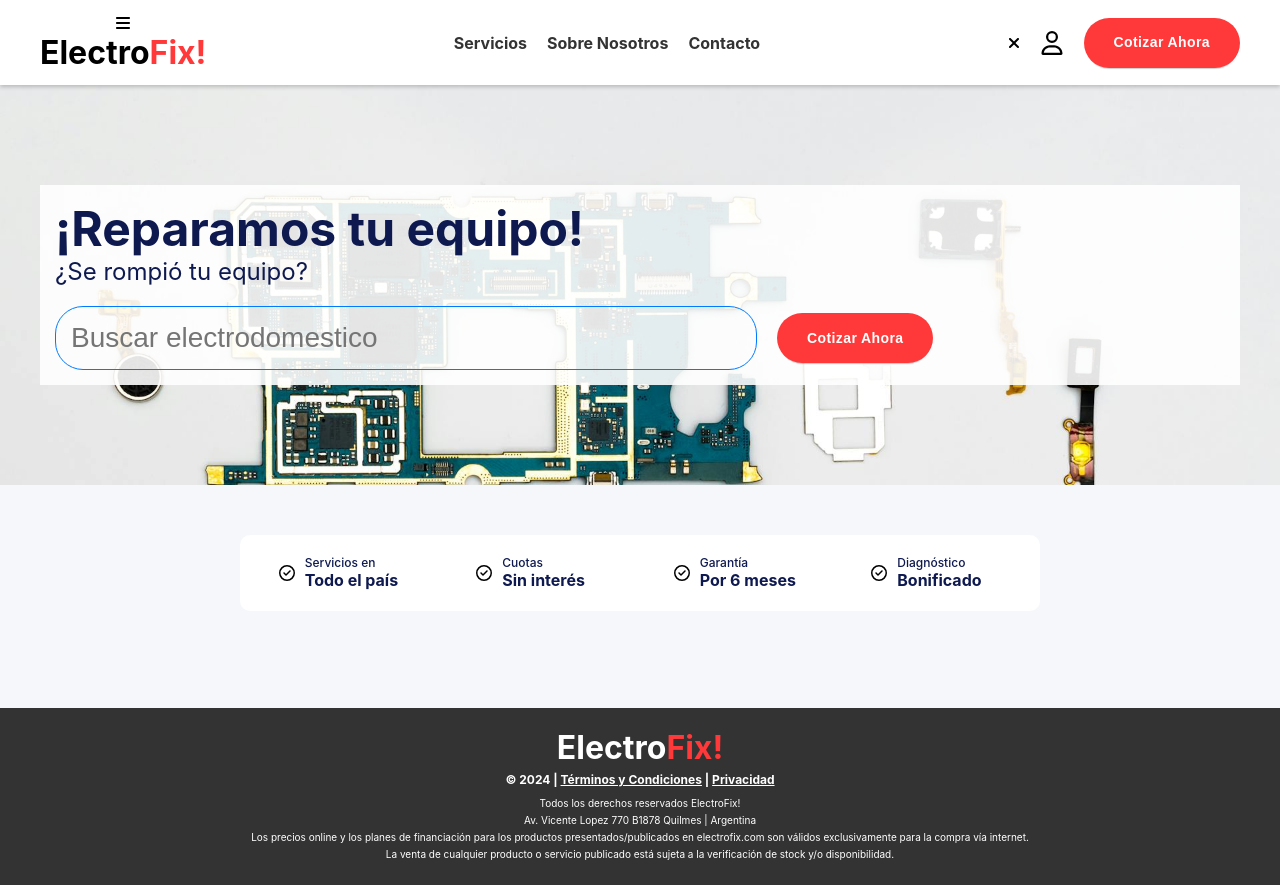
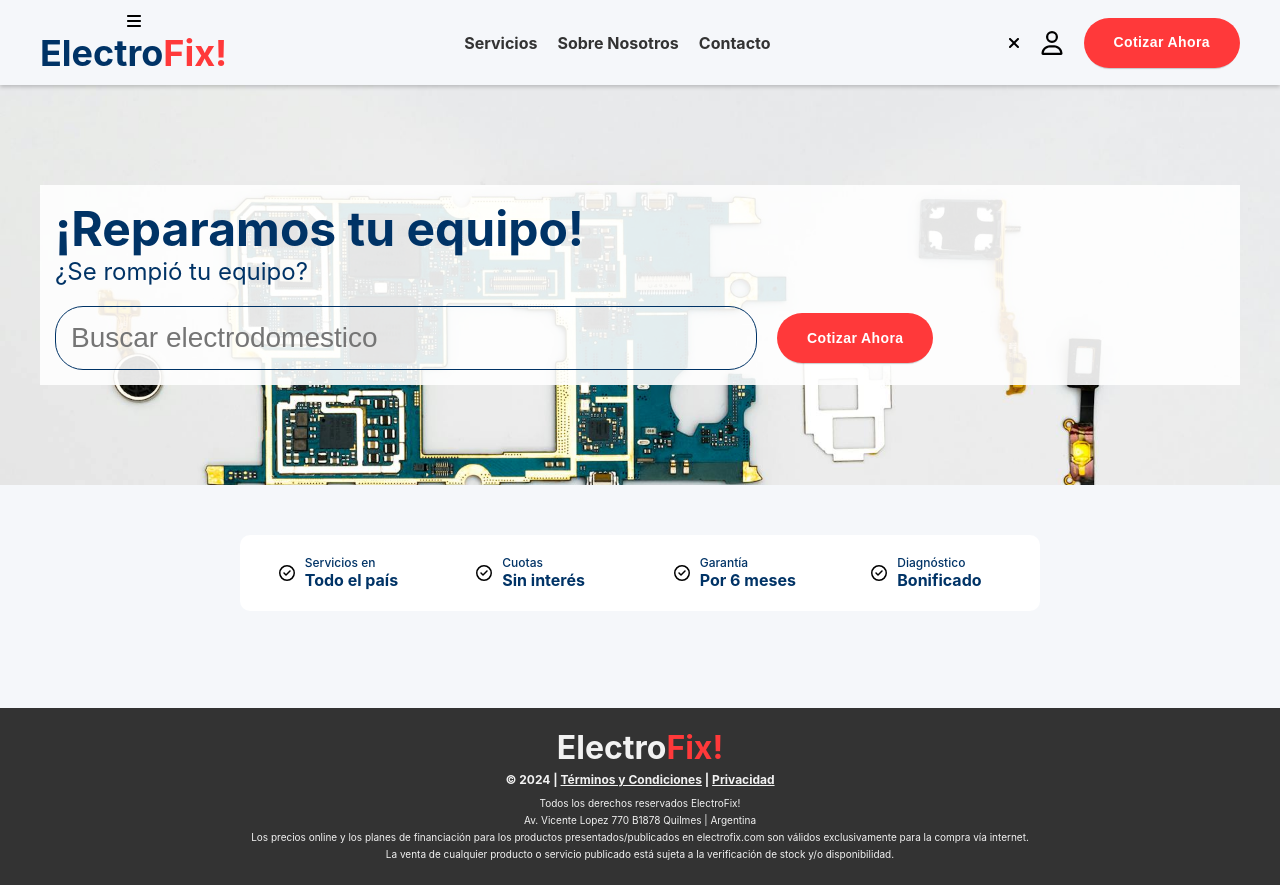
Before and after one commit to manuel-25/ElectroFix, a React (Create React App) app: page / in a window 1280 px wide. Built offline with nearby package versions, Linux system fonts and the light colour scheme.

Commit message:
root color & tipografia added

```diff
--- a/src/App.css
+++ b/src/App.css
@@ -10,7 +10,16 @@
   flex-direction: column;
   min-height: 100vh;
   margin-top: 85px;       /* Modificar si la navbar tapa el contenido */
-  background-color: rgb(245, 247, 250);
+  background-color: var(--background-color);
+}
+
+p {
+  font-family: var(--font-secondary);
+}
+
+h1, h2, h3, h4, h5, h6 {
+  font-family: var(--font-secondary);
+  color: var(--secondary-color);
 }
 
 main {
--- a/src/App.js
+++ b/src/App.js
@@ -1,4 +1,5 @@
 import './App.css'
+import './root.css'
 import Navbar from './components/Navbar/Navbar'
 import Footer from './components/Footer/Footer'
 import MainContent from './components/MainContent/MainContent'
--- a/src/components/Footer/Footer.css
+++ b/src/components/Footer/Footer.css
@@ -1,6 +1,6 @@
 .footer {
-    background-color: #333;
-    color: #fff;
+    background-color: var(--text-color);
+    color: var(--text-color-light);
     padding: 20px;
     z-index: 99;
 }
@@ -17,15 +17,16 @@
 }
 
 .footer-logo-left {
+    color: var(--text-color-light);
     font-weight: bold;
 }
 
 .footer-logo-right {
-    color: rgb(255, 57, 58);
+    color: var(--primary-color);
 }
 
 .footer-terms-and-condition {
-    color: #fff;
+    color: var(--text-color-light);
     font-size: 12px;
     font-weight: 700;
     margin: auto;
@@ -36,17 +37,17 @@
 }
 
 .footer a {
-    color: #fff;
+    color: var(--text-color-light);
     text-decoration: underline;
 }
 
 .footer a:hover {
-    color: #fff;
+    color: var(--text-color-light);
     text-decoration: none;
 }
 
 .footer-bottom p {
-    color: #fff;
+    color: var(--text-color-light);
     font-size: 10px;
     font-weight: 400;
     text-align: center;
--- a/src/components/MainContent/MainContent.css
+++ b/src/components/MainContent/MainContent.css
@@ -31,7 +31,7 @@
 }
 
 .reparation-top h2 {
-    color: rgb(14, 25, 79);
+    color: var(--secondary-color);
     font-weight: bold;
     font-size: 48px;
     font-family: Inter, sans-serif;
@@ -40,7 +40,7 @@
 }
 
 .reparation-top p {
-    color: rgb(14, 25, 79);
+    color: var(--secondary-color);
     font-weight: 400;
     font-size: 24px;
     font-family: Inter, sans-serif;
@@ -60,7 +60,7 @@
 .reparation-bottom input[type="text"] {
     flex-grow: 1;
     padding: 15px;
-    border: 1px solid #007bff;
+    border: 1px solid var(--secondary-color);
     border-radius: 28px;
     font-size: 28px;
     background: none;
@@ -74,7 +74,7 @@
     align-items: center;
     padding: 15px 5px;
     border-radius: 10px;
-    background-color: #fff;
+    background-color: var(--white-color);
     max-width: 800px;
     margin: 50px auto;
 }
@@ -105,7 +105,7 @@
 }
 
 .feature-text .feature-light {
-    color: rgb(14, 25, 79);
+    color: var(--secondary-color);
     font-family: Inter, sans-serif;
     line-height: 1.2;
     display: block;
@@ -115,7 +115,7 @@
 }
 
 .feature-text .feature-bold {
-    color: rgb(14, 25, 79);
+    color: var(--secondary-color);
     font-family: Inter, sans-serif;
     line-height: 1.2;
     display: block;
--- a/src/components/Navbar/Navbar.css
+++ b/src/components/Navbar/Navbar.css
@@ -2,7 +2,7 @@
     z-index: 99;
     width: 100%;
     padding: 10px 20px;
-    background-color: #fff;
+    background-color: var(--background-color);
     box-shadow: 0 2px 4px rgba(0, 0, 0, 0.2);
     position: fixed;
     top: 0;
@@ -18,8 +18,11 @@
     margin: 0 auto;
 }
 
-.navbar-logo h1 {
-    font-size: 32px;
+.logo-container {
+    font-family: var(--font-secondary);
+    display: flex;
+    flex-direction: row;
+    font-size: 18px;
 }
 
 .logo-left {
@@ -27,7 +30,7 @@
 }
 
 .logo-right {
-    color: rgb(255, 57, 58);
+    color: var(--primary-color);
 }
 
 .navbar-links {
@@ -44,7 +47,7 @@
 }
 
 .nav-link:hover {
-    color: #007BFF;
+    color: var(--secondary-color-hover);
 }
 
 .navbar-right {
--- a/src/components/Navbar/Navbar.jsx
+++ b/src/components/Navbar/Navbar.jsx
@@ -16,10 +16,10 @@ function Navbar() {
             <div className="navbar-container">
                 <div className="navbar-logo">
                     <FontAwesomeIcon icon={faBars} onClick={toggleMenu} className={`hamburger-icon ${isMenuOpen ? 'hide' : ''}`} />
-                    <h1>
-                        <span className="logo-left">Electro</span>
-                        <span className="logo-right">Fix!</span>
-                    </h1>
+                    <div className='logo-container'>
+                        <h1 className="logo-left">Electro</h1>
+                        <h1 className="logo-right">Fix!</h1>
+                    </div>
                 </div>
                 <nav className="navbar-links">
                     <a href="#services" className="nav-link">Servicios</a>
--- a/src/components/QuoteButton/QuoteButton.css
+++ b/src/components/QuoteButton/QuoteButton.css
@@ -5,8 +5,8 @@
     min-width: 64px;
     height: 30px;
     padding: 25px 30px;
-    color: #fff;
-    background-color: rgb(255, 57, 58);
+    color: var(--white-color);
+    background-color: var(--primary-color);
     border-radius: 28px;
     font-weight: bold;
     font-size: 0.875rem;
@@ -26,7 +26,7 @@
 }
 
 .quote-button:hover {
-    background-color: rgb(212, 42, 42);
+    background-color: var(--primary-color-hover);
 }
 
 @media (max-width: 650px) {
--- /dev/null
+++ b/src/root.css
@@ -0,0 +1,18 @@
+@import url('https://fonts.googleapis.com/css2?family=Open+Sans:wght@300;400;500;600;700&family=Roboto:wght@300;400;500;700&display=swap');
+
+:root {
+    --primary-color: #FF393A; /* Rojo Vivo */
+    --primary-color-hover: #e53935; /* Rojo Vivo más oscuro para :hover */
+
+    --secondary-color: #003366; /* Azul Oscuro */
+    --secondary-color-hover: #002147; /* Azul Oscuro más intenso para :hover */
+
+    --text-color: #333333; /* Gris Oscuro para texto */
+    --text-color-light: #F2F2F2; /* Gris Claro para fondos o textos sobre fondos oscuros */
+
+    --background-color: #F5F7FA; /* Fondo principal */
+    --white-color: #FFFFFF; /* Blanco para fondos alternativos */
+
+    --primary-font: 'Open Sans', sans-serif;
+    --secondary-font: 'Roboto', sans-serif;
+}
```
